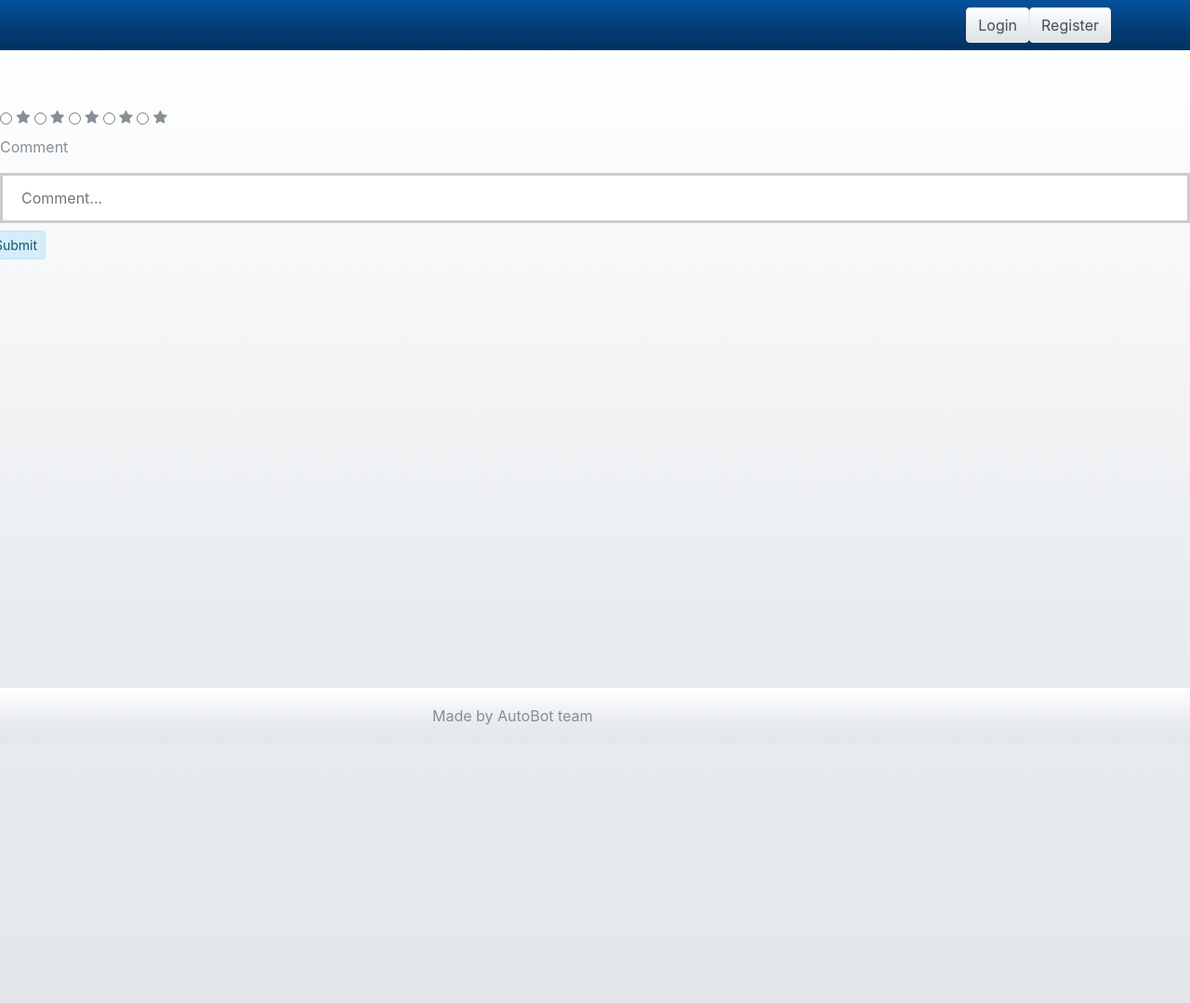
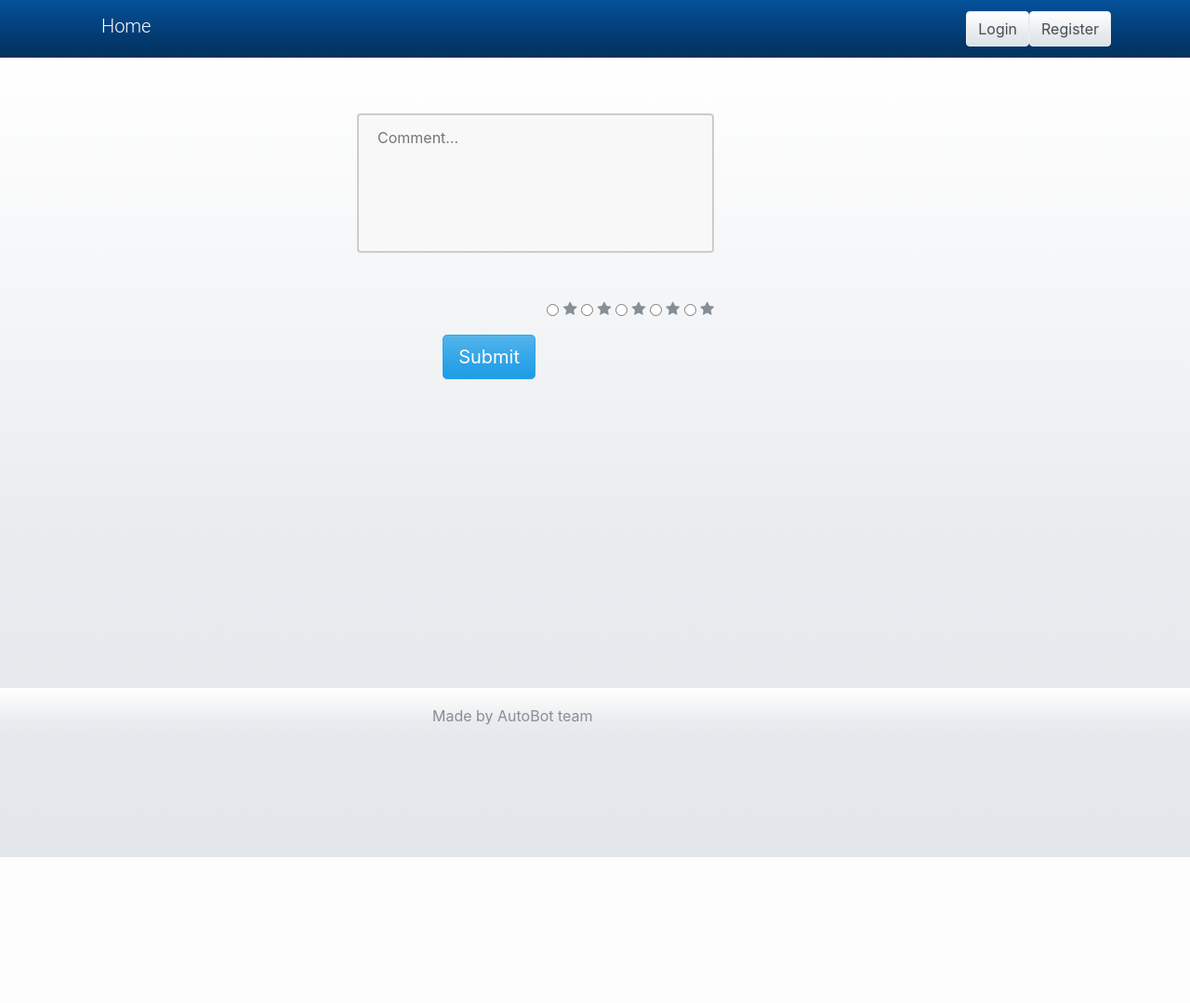
Before and after one commit to IvanauskasD/AutoBot, a Symfony app: template templates/Feedback/feedback.html.twig in a window 1280 px wide. Shown: the whole page at 93% size. After the commit the page ends 922 px from the top, so only its background shows below. Run offline with Twig, Linux system fonts and the light colour scheme; the template is opened without the code that fills it, so the values that code supplies are empty; some libraries are stand-ins or nearby versions.

Commit message:
More front end for user

```diff
--- a/public/css/style.css
+++ b/public/css/style.css
@@ -435,7 +435,7 @@ button[id=Menu]:hover{
     transition-duration: 0.4s;
 }
 button[id=Edit-car]{
-    background-color: black;
+    background-color: cornflowerblue;
     border-radius: 8px;
     font-weight: bold;
 }
@@ -445,7 +445,7 @@ button[id=Edit-car]:hover{
     transition-duration: 0.4s;
 }
 button[id=Delete-car]{
-    background-color: black;
+    background-color: cornflowerblue;
     border-radius: 8px;
     font-weight: bold;
 }
@@ -500,13 +500,11 @@ input[id=comment]:focus {
     cursor: pointer;
 }
 
-/* The container <div> - needed to position the dropdown content */
 .dropdown[id=carserviceDropDown] {
     position: relative;
     display: inline-block;
 }
 
-/* Dropdown Content (Hidden by Default) */
 .dropdown-content[id=carserviceDropDown] {
     display: none;
     position: absolute;
@@ -516,7 +514,6 @@ input[id=comment]:focus {
     z-index: 1;
 }
 
-/* Links inside the dropdown */
 .dropdown-content[id=carserviceDropDown] a {
     color: black;
     padding: 12px 16px;
@@ -524,15 +521,36 @@ input[id=comment]:focus {
     display: block;
 }
 
-/* Change color of dropdown links on hover */
 .dropdown-content[id=carserviceDropDown] a:hover {background-color: #f1f1f1}
 
-/* Show the dropdown menu on hover */
 .dropdown[id=carserviceDropDown]:hover .dropdown-content {
     display: block;
 }
 
-/* Change the background color of the dropdown button when the dropdown content is shown */
 .dropdown[id=carserviceDropDown]:hover .dropbtn {
     background-color: #3e8e41;
 }
+textarea[id=komentaras] {
+    width: 30%;
+    height: 150px;
+    padding: 12px 20px;
+    box-sizing: border-box;
+    border: 2px solid #ccc;
+    border-radius: 4px;
+    background-color: #f8f8f8;
+    font-size: 16px;
+    resize: inherit;
+    position: fixed;
+    right:40%;
+}
+textarea[id=komentaras1] {
+    width: 30%;
+    height: 150px;
+    padding: 12px 20px;
+    box-sizing: border-box;
+    border: 2px solid #ccc;
+    border-radius: 4px;
+    background-color: #f8f8f8;
+    font-size: 16px;
+    resize: inherit;
+}
--- a/templates/Feedback/feedback.html.twig
+++ b/templates/Feedback/feedback.html.twig
@@ -2,34 +2,60 @@
 
 {% block body %}
         <link rel="stylesheet" href="https://maxcdn.bootstrapcdn.com/font-awesome/4.7.0/css/font-awesome.min.css">
-    <div class="star-rating">
-        <input id="star-5" type="radio" name="rating" value="star-5">
-        <label for="star-5" title="5 Stars">
+    <div class="star-rating" style="position: fixed;right: 40%;top: 40%">
+        <input id="star-1" type="radio" name="rating" value="star-1">
+        <label for="star-1" title="1 Stars">
+            <i class="active fa fa-star" aria-hidden="true"></i>
+        </label>
+        <input id="star-2" type="radio" name="rating" value="star-2">
+        <label for="star-2" title="2 Stars">
+            <i class="active fa fa-star" aria-hidden="true"></i>
+        </label>
+        <input id="star-3" type="radio" name="rating" value="star-3">
+        <label for="star-3" title="3 Stars">
             <i class="active fa fa-star" aria-hidden="true"></i>
         </label>
         <input id="star-4" type="radio" name="rating" value="star-4">
         <label for="star-4" title="4 Stars">
             <i class="active fa fa-star" aria-hidden="true"></i>
         </label>
-        <input id="star-3" type="radio" name="rating" value="star-3">
-        <label for="star-3" title="3 Stars">
-            <i class="active fa fa-star" aria-hidden="true"></i>
-        </label>
-        <input id="star-2" type="radio" name="rating" value="star-2">
-        <label for="star-2" title="2 Stars">
-            <i class="active fa fa-star" aria-hidden="true"></i>
-        </label>
-        <input id="star-1" type="radio" name="rating" value="star-1">
-        <label for="star-1" title="1 Star">
+        <input id="star-5" type="radio" name="rating" value="star-5">
+        <label for="star-5" title="5 Star">
             <i class="active fa fa-star" aria-hidden="true"></i>
         </label>
     </div>
+<form>
+    <textarea id="komentaras" placeholder="Comment..."></textarea>
+</form>
+    <div class="row">
+        <button style="position: fixed;right: 55%;top: 45%;" class="btn btn-lg btn-primary">Submit</button>
+    </div>
+    <script>
+        $.fn.textWidth = function(text, font) {
 
-    <form>
-        <label for="comment">Comment</label>
-        <input type="text" id="comment" name="comment" placeholder="Comment...">
-    </form>
-    <div class="row">
-        <button class="btn btn-sm alert-primary">Submit</button>
-    </div>
+            if (!$.fn.textWidth.fakeEl) $.fn.textWidth.fakeEl = $('<span>').hide().appendTo(document.body);
+
+            $.fn.textWidth.fakeEl.text(text || this.val() || this.text() || this.attr('placeholder')).css('font', font || this.css('font'));
+
+            return $.fn.textWidth.fakeEl.width();
+        };
+
+        $('.width-dynamic').on('input', function() {
+            var inputWidth = $(this).textWidth();
+            $(this).css({
+                width: inputWidth
+            })
+        }).trigger('input');
+
+
+        function inputWidth(elem, minW, maxW) {
+            elem = $(this);
+            console.log(elem)
+        }
+
+        var targetElem = $('.width-dynamic');
+
+        inputWidth(targetElem);
+
+    </script>
 {% endblock %}
--- a/templates/Reservation/reservation.html.twig
+++ b/templates/Reservation/reservation.html.twig
@@ -17,13 +17,13 @@
             <td>Car1</td>
             <td>Autoservice1</td>
             <td style="color: yellow">Pending</td>
-            <td><button class="btn"style="background-color: red">Decline</button></td>
+            <td><button class="btn"style="background-color: red"onclick="location.href = '{{ path('cancelreservation') }}'">Decline</button></td>
         </tr>
         <tr>
             <td>Car1</td>
             <td>Autoservice1</td>
             <td id="Canceled" style="color: red">Canceled</td>
-            <td><button class="btn"style="background-color: red;">Decline</button></td>
+            <td><button class="btn"style="background-color: red;"onclick="location.href = '{{ path('cancelreservation') }}'">Decline</button></td>
         </tr>
     </table>
 {% endblock %}
--- a/templates/base.html.twig
+++ b/templates/base.html.twig
@@ -24,9 +24,9 @@
 
                {# <div class="collapse navbar-collapse" id="navbarResponsive">#}
 
-
                         <div class="navbar navbar-expand-lg navbar-dark bg-dark">
                             <div class="container">
+                           <a href={{ path('homepage') }} class="navbar-brand">Home</a>
             <ul class="nav navbar-nav ml-auto">
                         {% if is_granted('ROLE_USER') %}
                             <li class="nav-item dropdown">
```
Also changed, not shown: templates/CarRegisterForService/carservice.html.twig (+6 -8 lines), templates/profile/index.html.twig (+6 -5 lines).
